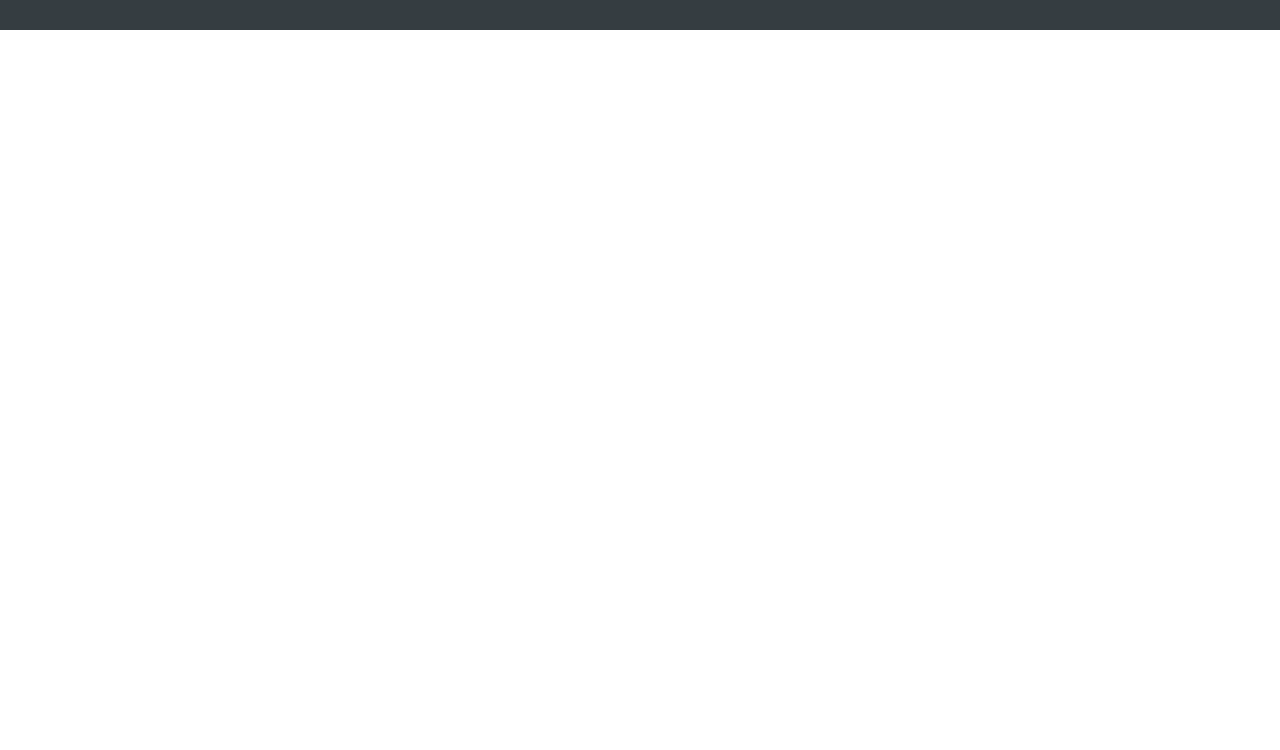
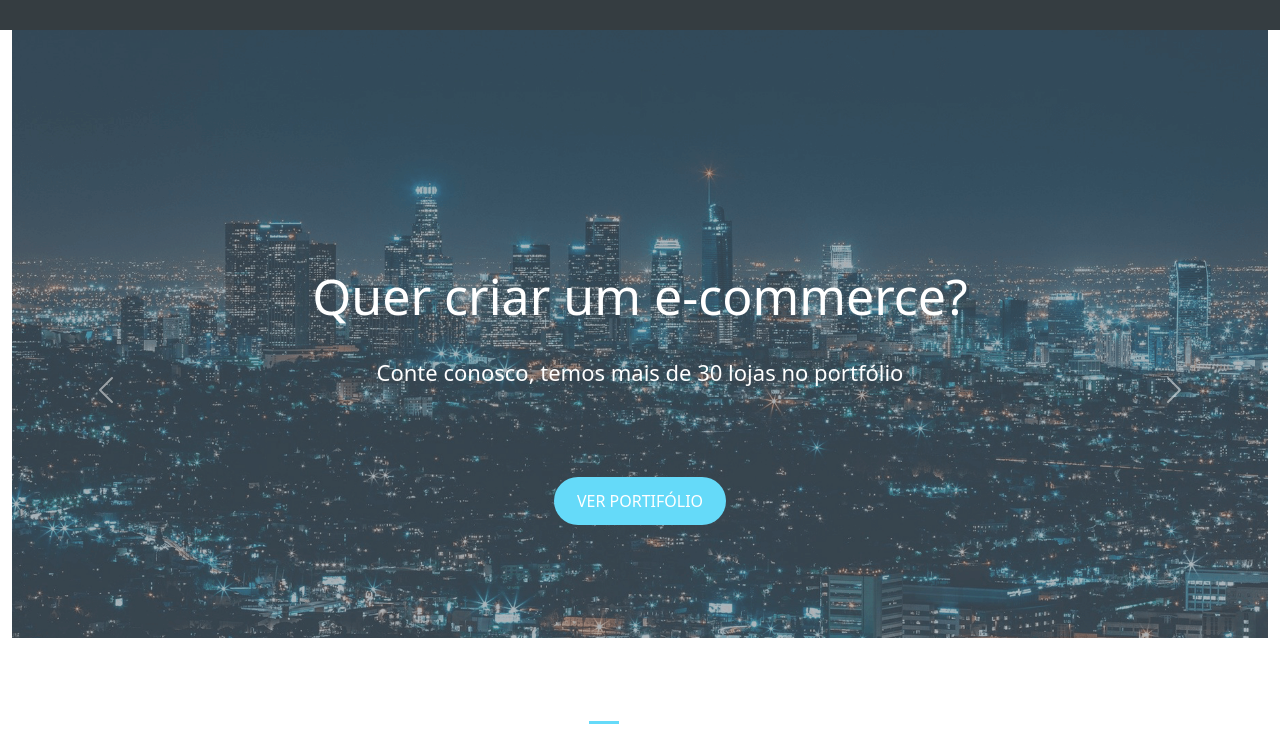
Before and after one commit to Pas0quit0/HelloBootstrap, a plain HTML site: page index.html in a window 1280 px wide. Shown: the part 110-860 px from the top of the page. Before the commit the page ends 800 px from the top, so only its background shows below. Drawn offline with nearby package versions, Linux system fonts and the light colour scheme.

Commit message:
Criando um slider para o projeto (carousel)

```diff
--- a/css/styles.css
+++ b/css/styles.css
@@ -46,3 +46,53 @@ nav-container{
 .navbar-expand-lg .navbar-nav .nav-link{
     padding: 1rem .8rem;
 }
+
+/* Slider */
+
+.container-fluid{
+    padding:0;
+}
+
+#mainSlider .carousel-inner, #mainSlider .carousel-item{
+    height: 90vh;
+}
+
+#mainSlider .carousel-caption{
+    top: 30%;
+}
+
+#mainSlider .carousel-caption h2{
+    font-size: 50px;
+    margin-bottom:30px
+}
+
+#mainSlider .carousel-caption p{
+    font-size: 22px;
+    font-weight:300;
+    margin-bottom:100px;
+    color: #FFF;
+}
+
+.main-btn{
+    text-decoration: none;
+    background-color: #65DAF9;
+    color: #FFF;
+    text-transform: uppercase;
+    width: 200px;
+    height: 60px;
+    padding: 10px 20px;
+    border-radius: 30px;
+    border: 3px solid transparent;
+    transition: .5s
+}
+
+.main-btn:hover{
+    text-decoration: none;
+    color: #FFF;
+    background-color: transparent;
+    border-color: #65DAF9;
+}
+
+.carousel-indicators .active{
+    background-color: #65DAF9 !important;
+}
--- a/index.html
+++ b/index.html
@@ -54,6 +54,51 @@
             </nav>
         </div>
     </header>
+    <main>
+        <div class="container-fluid">
+            <div id="mainSlider" class="carousel slide" data-ride="carousel">
+                <div class="carousel-indicators">
+                    <button type="button" data-bs-target="#mainSlider" data-bs-slide-to="0" class="active"></button>
+                    <button type="button" data-bs-target="#mainSlider" data-bs-slide-to="1" ></button>
+                    <button type="button" data-bs-target="#mainSlider" data-bs-slide-to="2" ></button>
+                </div>
+                <div class="carousel-inner">
+                    <div class="carousel-item active">
+                        <img src="img/banner1.png" class="d-block w-100"  alt="Projetos de e-commerce">
+                        <div class="carousel-caption d-none d-md-block">
+                            <h2>Quer criar um e-commerce?</h2>
+                            <p>Conte conosco, temos mais de 30 lojas no portfólio</p>
+                            <a href="#" class="main-btn"> Ver portifólio</a>
+                        </div>
+                    </div>
+                    <div class="carousel-item">
+                        <img src="img/banner2.png" class="d-block w-100"  alt="Engenharia de software">
+                        <div class="carousel-caption d-none d-md-block">
+                            <h2>Está querendo tirar o projeto do papel</h2>
+                            <p>Nossa equipe de engenharia de software está pronta para lhe atender.</p>
+                            <a href="#" class="main-btn">Entre em contato</a>
+                        </div>
+                    </div>
+                    <div class="carousel-item">
+                        <img src="img/banner3.png" class="d-block w-100"  alt="Manutenção de software">
+                        <div class="carousel-caption d-none d-md-block">
+                            <h2>Está buscando manutenção no seu sostware?</h2>
+                            <p>A hDC conta com engenheiros altamente qualificados para resolver seu problema.</p>
+                            <a href="#" class="main-btn">Entre em contato</a>
+                        </div>
+                    </div>
+                </div>
+                <button type="button" data-bs-target="#mainSlider" data-bs-slide="prev" class="carousel-control-prev">
+                    <span class="carousel-control-prev-icon" aria-hidden="true"></span>
+                    <span class="visually-hidden">Previous</span>
+                </button>
+                <button type="button" data-bs-target="#mainSlider" data-bs-slide="next" class="carousel-control-next">
+                    <span class="carousel-control-next-icon" aria-hidden="true"></span>
+                    <span class="visually-hidden">Next</span>
+                </button>
+            </div>
+        </div>
+    </main>
     <script src="js/script.js"></script>
 </body>
 </html>
```
